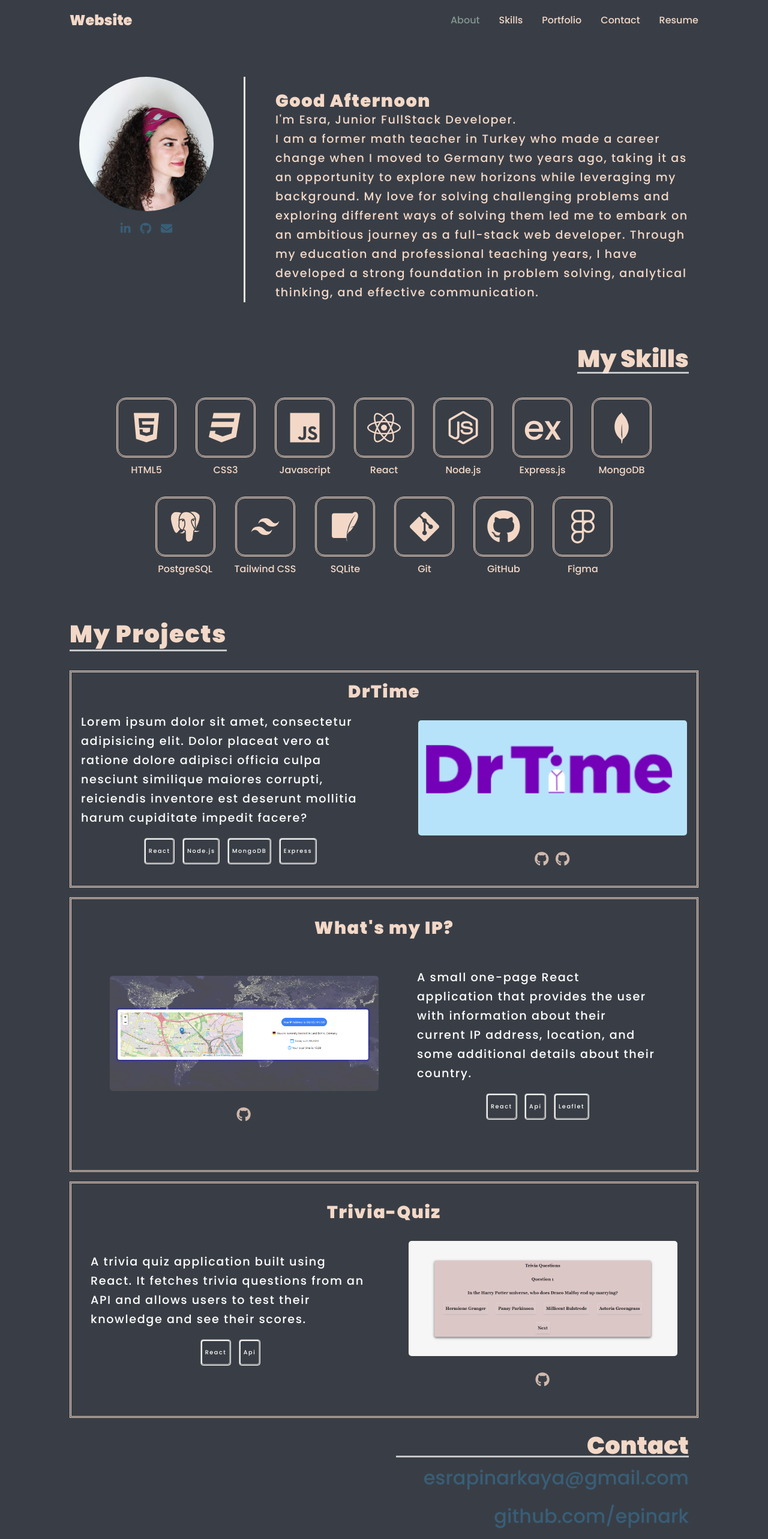
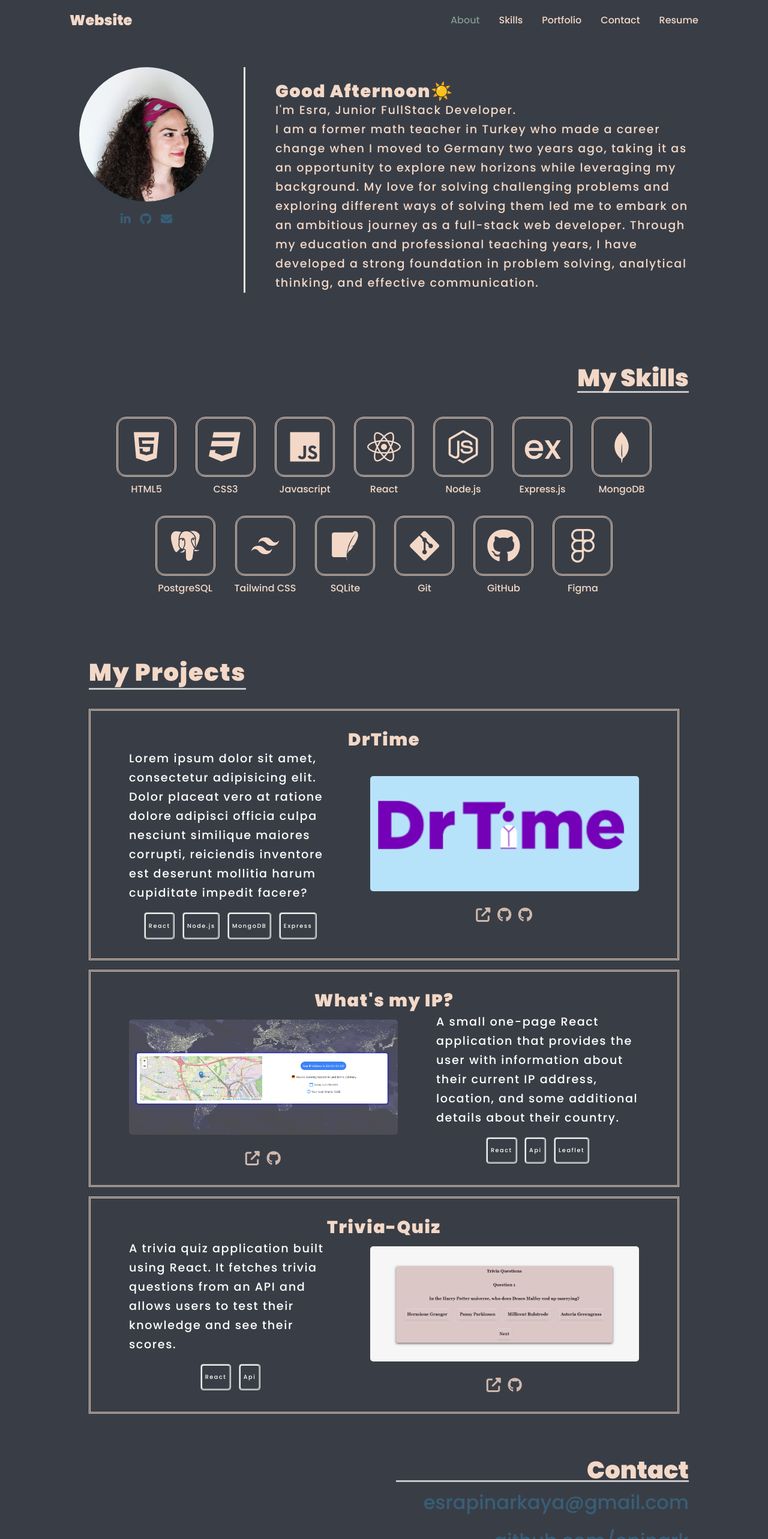
Before and after one commit to epinark/Portfolio, a React (Vite) app: page / in a window 1280 px wide. Shown: the top 2566 px of the page at 60% size. Built offline with nearby package versions, Linux system fonts and the light colour scheme; a web font is replaced by a local one.

Commit message:
add transition on the cards

```diff
--- a/src/App.css
+++ b/src/App.css
@@ -106,11 +106,13 @@
   transform: translateY(20px);
   /* Optional: Add a slight upward translation effect */
   transition: opacity 0.5s, transform 0.5s;
+  padding-top: 3rem;
 }
 
 .fade-in-section.visible {
   opacity: 1;
   transform: translateY(0);
+
 }
 
 
--- a/src/components/About.jsx
+++ b/src/components/About.jsx
@@ -24,7 +24,7 @@ function About() {
   if (greetings < 12) {
     greetingText = "Good Morning";
   } else if (greetings < 16) {
-    greetingText = "Good Afternoon";
+    greetingText = "Good Afternoon☀️";
   } else {
     greetingText = "Good Evening ";
     emoji = "🌟";
@@ -66,6 +66,7 @@ function About() {
           <span>
             I'm<span> Esra,</span>{" "}
           </span>
+          <></>
           <span>
             Junior<span> FullStack Developer.</span>
           </span>
--- a/src/components/Portfolio.jsx
+++ b/src/components/Portfolio.jsx
@@ -18,16 +18,17 @@ function Portfolio() {
           <Section
             id="project-card-drtime"
             content={
+              <>
                 <div className="project-name">
                   <h2>DrTime</h2>
                   <div className="project-card">
                     <div className="project-card-inner">
                       <span className="description">
-                      Lorem ipsum dolor sit amet, consectetur adipisicing elit.
-                      Dolor placeat vero at ratione dolore adipisci officia
-                      culpa nesciunt similique maiores corrupti, reiciendis
-                      inventore est deserunt mollitia harum cupiditate impedit
-                      facere?
+                        Lorem ipsum dolor sit amet, consectetur adipisicing
+                        elit. Dolor placeat vero at ratione dolore adipisci
+                        officia culpa nesciunt similique maiores corrupti,
+                        reiciendis inventore est deserunt mollitia harum
+                        cupiditate impedit facere?
                         <ul className="skills">
                           <li className="skill">React</li>
                           <li className="skill">Node.js</li>
@@ -43,10 +44,21 @@ function Portfolio() {
                         target="_blank"
                         rel="noopener noreferrer"
                       >
-                      <img className="image" src={drtime} alt="drtime" />
+                        <img
+                          className="project-image"
+                          src={drtime}
+                          alt="drtime"
+                        />
                         <span className="view">View Project</span>
                       </a>
                       <div className="connections">
+                        <a
+                          href="https://drtime.netlify.app/"
+                          target="_blank"
+                          rel="noopener noreferrer"
+                        >
+                          <i className="fa-solid fa-up-right-from-square"></i>
+                        </a>
                         <a
                           href="https://github.com/Gabriel3004/DrTime-client"
                           target="_blank"
@@ -65,6 +77,7 @@ function Portfolio() {
                     </div>
                   </div>
                 </div>
+              </>
             }
           />
 
@@ -93,10 +106,17 @@ function Portfolio() {
                       target="_blank"
                       rel="noopener noreferrer"
                     >
-                      <img className="image" src={myip} alt="drtime" />
-                      <span className="view">View Project</span>
+                      <img className="project-image" src={myip} alt="drtime" />
+                      <span className="view-reverse">View Project</span>
                     </a>
                     <div className="connections">
+                      <a
+                        href="https://showmyplace.netlify.app/"
+                        target="_blank"
+                        rel="noopener noreferrer"
+                      >
+                        <i className="fa-solid fa-up-right-from-square"></i>
+                      </a>
                       <a
                         href="https://github.com/epinark/my-ip"
                         target="_blank"
@@ -134,10 +154,18 @@ function Portfolio() {
                       target="_blank"
                       rel="noopener noreferrer"
                     >
-                      <img className="image" src={quiz} alt="quiz" />
+                      <img className="project-image" src={quiz} alt="quiz" />
                       <span className="view">View Project</span>
                     </a>
                     <div className="connections">
+                      <a
+                        className="image-container"
+                        href="https://justsomefun.netlify.app/"
+                        target="_blank"
+                        rel="noopener noreferrer"
+                      >
+                        <i className="fa-solid fa-up-right-from-square"></i>
+                      </a>
                       <a
                         className="image-container"
                         href="https://github.com/epinark/Trivia-Quiz"
--- a/src/styles/About.css
+++ b/src/styles/About.css
@@ -1,5 +1,5 @@
 .about {
-    padding: 6rem 2rem 2rem 2rem;
+    padding: 3rem 2rem 2rem 2rem;
 }
 
 .profile {
@@ -76,10 +76,10 @@
 
 
 
-@media (min-width: 480px) {
+@media (min-width: 768px) {
     .about {
         display: flex;
-        padding-top: 8rem;
+        padding-top: 4rem;
     }
 
     #about-scroll {
--- a/src/styles/Contact.css
+++ b/src/styles/Contact.css
@@ -43,22 +43,24 @@
     text-decoration: none;
     color: #387ca386;
     font-size: 1.5rem;
+    transition: all 0.5s ease;
 
 }
 
 .arrow {
     display: inline-block;
     opacity: 0;
+    transition: .5s;
 
 }
 
 .contact:hover {
     margin-left: 5px;
-    transition: all 0.5s ease;
+
 
     .arrow {
         opacity: 1;
-        transition: .5s;
+
 
     }
 
--- a/src/styles/Portfolio.css
+++ b/src/styles/Portfolio.css
@@ -37,7 +37,6 @@
 .project-card {
     display: flex;
     flex-direction: column;
-    padding: 1rem;
 }
 
 .project-name h2 {
@@ -52,6 +51,7 @@
 
 #project-card-drtime {
     border-style: double;
+    padding: 1rem;
 }
 
 .project-card-outer {
@@ -73,7 +73,7 @@
 
 }
 
-.image {
+.project-image {
     height: 9rem;
     transition: .6s ease-out;
     backface-visibility: hidden;
@@ -86,28 +86,55 @@
 
 .view {
     position: absolute;
-    top: 50%;
-    left: 50%;
-    transform: translate(-50%, -50%);
-    background: rgba(0, 0, 0, 0.5);
+    display: none;
+    top: 40%;
+    left: -10%;
+    background-color: rgba(169, 169, 169, 0.5);
     color: #D0B8AC;
     padding: 0.5rem;
     display: flex;
     justify-content: center;
     align-items: center;
     opacity: 0;
+    transition: .6s;
+}
+
+.view-reverse {
+    position: absolute;
+    display: none;
+    top: 40%;
+    left: -10%;
+    background-color: rgba(169, 169, 169, 0.5);
+    color: #D0B8AC;
+    padding: 0.5rem;
+    display: flex;
+    justify-content: center;
+    align-items: center;
+    opacity: 0;
+    transition: .6s;
+}
+
+.image-container {
+    position: relative;
+    transition: .6s;
 }
 
 .image-container:hover img {
     opacity: 0.3;
     /* transform: scale(1.2); */
-    transition: .6s ease-out;
+    /* transition: .6s ease-out; */
 
 }
 
 .image-container:hover .view {
     opacity: 1;
-    transition: .6s;
+
+
+}
+
+.image-container:hover .view-reverse {
+    opacity: 1;
+
 }
 
 .description ul {
@@ -146,6 +173,18 @@
     color: blueviolet;
 }
 
+@media (min-width:648px) {
+    .projects-container {
+        padding: 0 2rem;
+    }
+
+    .project-name {
+        padding: 0 3rem;
+    }
+
+
+
+}
 
 @media (min-width: 1028px) {
     .projects-container {
@@ -172,11 +211,9 @@
         gap: 4rem;
         justify-content: center;
         align-items: center;
-        margin: 3rem;
     }
 
-    .image,
-    .image-reverse {
+    .project-image {
         height: 12rem;
         transition: .6s ease-out;
         backface-visibility: hidden;
```
Lines whose indentation alone changed are shown as unchanged.
